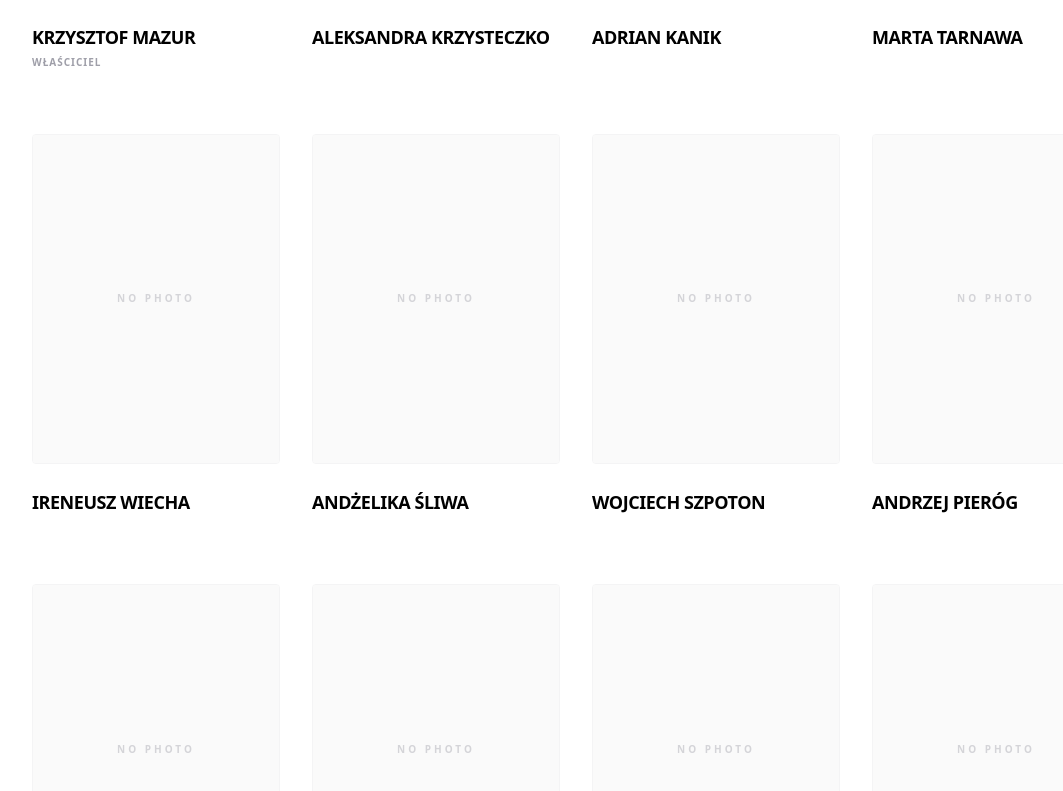
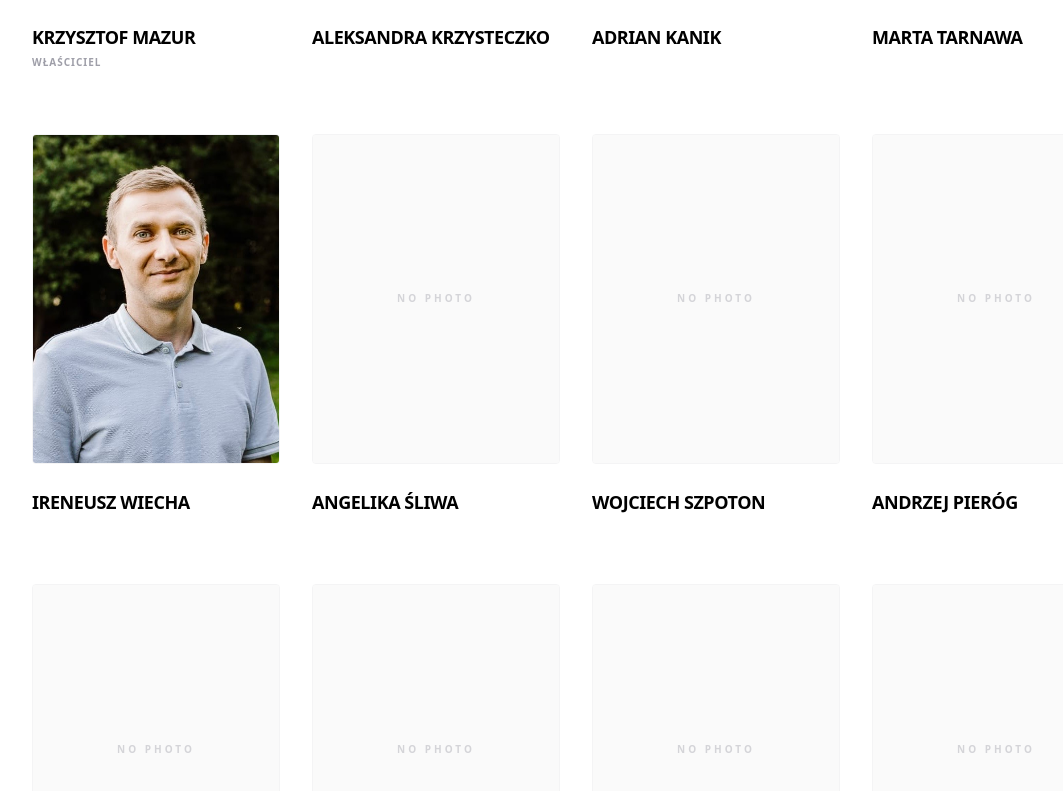
Before and after one commit to dalmarkov/Solsafe, a Next.js app: page /zespol in a window 1280 px wide. Shown: the part 4558-5349 px from the top of the page, without its empty margins (64-1127 px from the left). Built offline with nearby package versions, Linux system fonts and the light colour scheme.

Commit message:
add info and new section zespol

```diff
--- a/src/app/kontakt/page.tsx
+++ b/src/app/kontakt/page.tsx
@@ -16,7 +16,7 @@ const contactData = [
     people: [
       { name: "Aleksandra Krzysteczko", tels: ["+48 532 456 626"], mail: "a.krzysteczko@solsafe.pl" },
       { name: "Marta Tarnawa", tels: ["+48 532 560 839"], mail: "m.tarnawa@solsafe.pl" },
-      { name: "Andżelika Śliwa", tels: ["+48 532 356 374"], mail: "a.sliwa@solsafe.pl" }
+      { name: "Angelika Śliwa", tels: ["+48 532 356 374"], mail: "a.sliwa@solsafe.pl" }
     ]
   },
   {
--- a/src/app/zespol/page.tsx
+++ b/src/app/zespol/page.tsx
@@ -43,8 +43,8 @@ const team = [
   { name: "Aleksandra Krzysteczko", role: "", img: "" },
   { name: "Adrian Kanik", role: "", img: "" },
   { name: "Marta Tarnawa", role: "", img: "" },
-  { name: "Ireneusz Wiecha", role: "", img: "" },
-  { name: "Andżelika Śliwa", role: "", img: "" },
+  { name: "Ireneusz Wiecha", role: "", img: "/img/zespol/Ireniusz Wiecha.jpg" },
+  { name: "Angelika Śliwa", role: "", img: "" },
   { name: "Wojciech Szpoton", role: "", img: "" },
   { name: "Andrzej Pieróg", role: "", img: "" },
   { name: "Dawid Wawak", role: "kierownik robót", img: "" },
```
Also changed, not shown: public/img/zespol/Ireniusz Wiecha.jpg (added).
